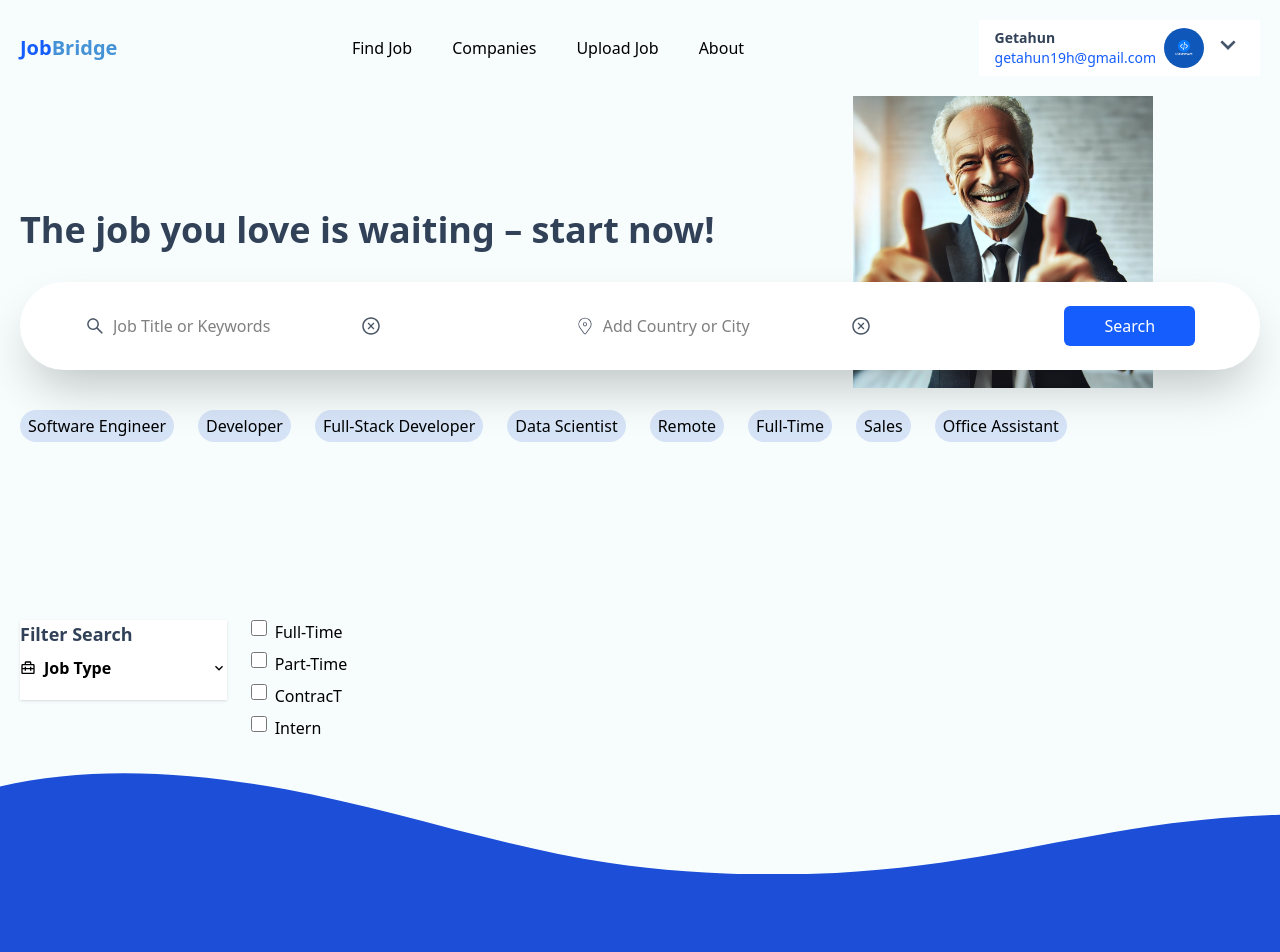
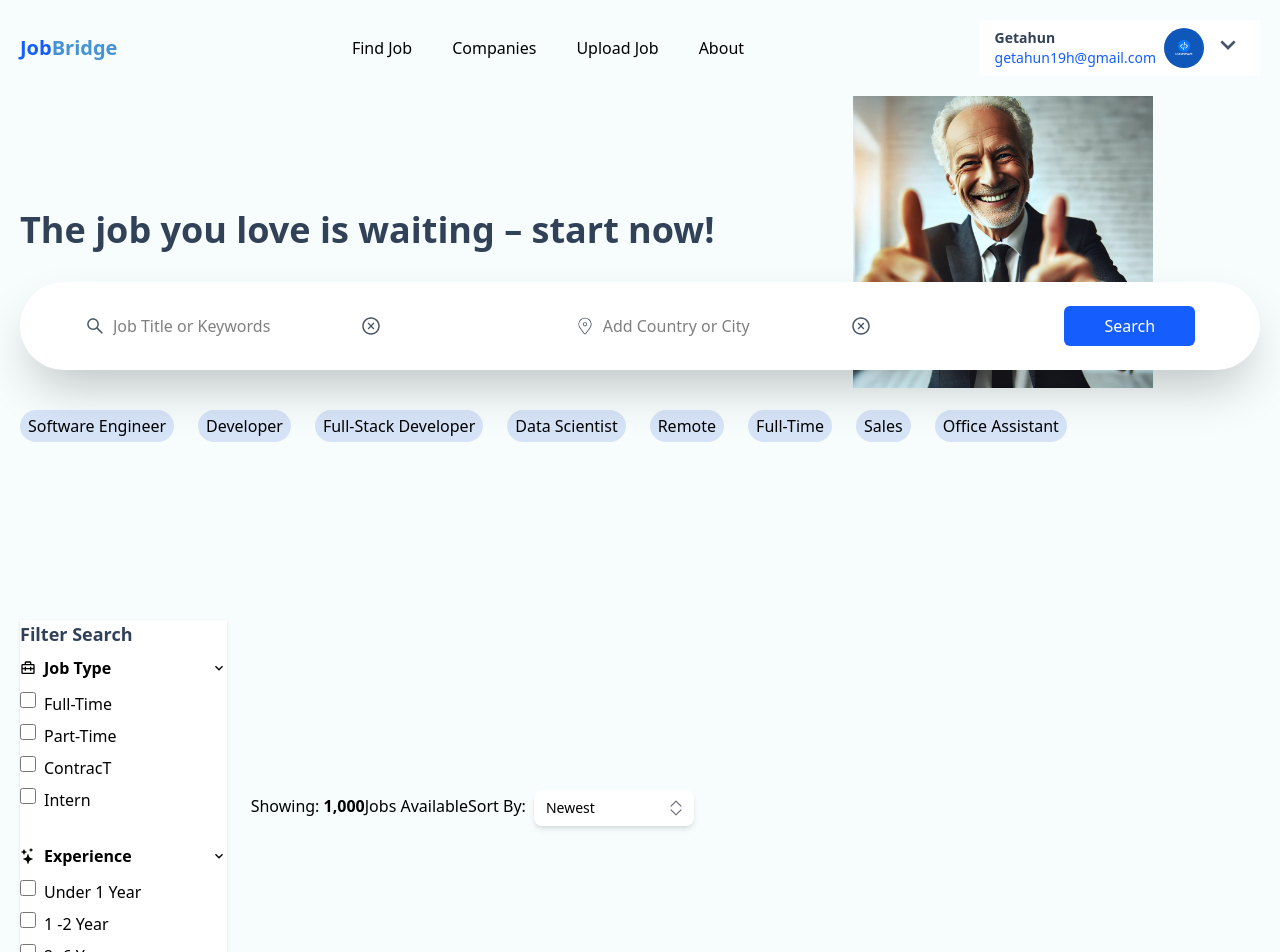
Before and after one commit to GetahunH/jobBridge-MERN, a React (Vite) app in the folder client/: page /find-jobs in a window 1280 px wide. Shown: the top 952 px of the page. Built offline with nearby package versions, Linux system fonts and the light colour scheme.

Commit message:
filter and sort jobs

```diff
--- /dev/null
+++ b/client/src/components/ListBox.jsx
@@ -0,0 +1,102 @@
+import {Fragment,useState}from 'react'
+import { Listbox, Transition } from '@headlessui/react'
+import {BsCheck2,BsChevronExpand} from 'react-icons/bs'
+
+
+
+
+const options = ["Newest","Oldest","A-Z","Z-A"];
+
+const ListBox = ({sort,setSort}) => {
+
+  return (<div className='w-[8rem] md:w-[10rem]'>
+    <Listbox value = {sort} onChange = {setSort}>
+        <div className='relative mt-1'>
+        <Listbox.Button
+    className={`
+        relative w-full cursor-default
+        rounded-lg bg-white py-2 pl-3 pr-10
+        text-left shadow-md focus:outline-none
+        focus-visible:border-indigo-500
+        focus-visible:ring-2
+        focus-visible:ring-white
+        focus-visible:ring-opacity-75
+        focus-visible:ring-offset-2
+        focus-visible:ring-offset-orange-300
+        sm:text-sm
+       `}
+   >
+
+    <span className='block truncate'>{sort}</span>
+    <span className='pointer-events-none
+    absolute inset-y-0 right-0 flex
+    items-center pr-2'>
+        <BsChevronExpand
+            className='h-5 w-5 text-gray-500'
+            aria-hidden = 'true'
+            />
+
+    </span>
+
+   </Listbox.Button>
+
+     <Transition
+       as={Fragment}
+       leave = 'transition ease-in duration-100'
+       leaveFrom = 'opacity-100'
+       leaveTo = 'opacity-0'
+       >
+
+       <Listbox.Options className='absolute mt-1
+       max-h-60 w-full overflow-auto rounded-md
+       bg-white py-1 text-base shadow-lg ring-1
+       ring-black ring-opacity-5 focus:outline-none
+       sm:text-sm'>
+
+        { options.map((op,index)=>(
+            <Listbox.Option
+            key = {index}
+            className = {({active})=>
+            `relative cursor-default
+            select-none py-2 pl-10 pr-4 ${
+                active ? 'bg-[#1d4fd830] text-[#1d4ed8]' : 'text-gray-900'
+            }`
+          }
+          value={op}
+          >
+
+            {({selected})=>(
+                <>
+                 <span
+                  className={`block truncate ${
+                    selected ? "font-medium" :
+                    "font-normal"
+                  }`}
+                 >
+                    {op}
+
+                 </span>
+               {selected ?(
+                 <span className='absolute
+                 inset-y-0 left-0 flex
+                 itmes-center pl-3
+                 text-[#1d4ed8'>
+                   <BsCheck2 className='h-5
+                   w-5' aria-hidden='true'/>
+                 </span>
+                 ):null}
+                </>
+            )}
+          </Listbox.Option>
+        ))}
+       </Listbox.Options>
+
+       </Transition>
+
+        </div>
+    </Listbox>
+  </div>
+  );
+};
+
+export default ListBox
--- a/client/src/components/index.js
+++ b/client/src/components/index.js
@@ -4,5 +4,6 @@ import CustomButton from "./CustomButton";
 import TextInput from "./TextInput";
 import SignUp from "./SignUp";
 import Header from "./Header";
+import ListBox from "./ListBox";
 
-export {Footer,Navbar,CustomButton,TextInput,SignUp,Header};
+export {Footer,Navbar,CustomButton,TextInput,SignUp,Header,ListBox};
--- a/client/src/pages/FindJobs.jsx
+++ b/client/src/pages/FindJobs.jsx
@@ -3,7 +3,9 @@ import { useLocation,useNavigate } from 'react-router-dom';
 import { Header } from '../components';
 import {MdOutlineKeyboardArrowDown} from 'react-icons/md'
 import { BiBriefcaseAlt2} from 'react-icons/bi';
-import { jobTypes } from '../utils/data';
+import { BsStars} from 'react-icons/bs';
+import { experience, jobTypes } from '../utils/data';
+import ListBox from '../components/ListBox';
 // import Input from './components/Input'
 
 
@@ -33,6 +35,11 @@ const FindJobs = () => {
       setFilterJobTypes([...filterJobTypes,val]);
     }
   };
+
+
+  const filterExperience = async (e) => {
+    setFilterExp(e);
+  }
   return (
     <div>
       <Header
@@ -74,11 +81,9 @@ const FindJobs = () => {
 
           </div>
 
-        </div>
 
-      </div>
 
-      <div className='flex flex-col gap-2'>
+          <div className='flex flex-col gap-2'>
         {jobTypes.map((jtype,index)=>(
           <div
             key={index}
@@ -96,14 +101,75 @@ const FindJobs = () => {
             </div>
         ))}
 
-      </div>
-
-     </div>
+          </div>
 
 
 
+        </div>
+
+{/* @@@@@@@@@@@@@@@@@@@@@@@@@@@@@@@@@@@@@@@@@@@@@@@@@@@@@@@@@@@@@@@@@@@@ */}
+       <div className='py-2 mt-4'>
+          <div className='flex justify-between
+          mb-3'>
+            <p className='flex items-center
+            gap-2 font-semibold'>
+            <BsStars />
+              Experience
+            </p>
+
+            <button>
+              <MdOutlineKeyboardArrowDown />
+            </button>
+          </div>
+
+          <div className='flex flex-col gap-2'>
+        {experience.map((exp)=>(
+          <div
+            key={exp.title}
+            className='flex gap-2 text-sm
+            md:text-base'
+          >
+            <input
+            type="checkbox"
+            value = {exp?.value}
+            className = 'w-4 h-4'
+            onChange = {(e)=>filterExperience(e.target.value)}
+             />
+
+             <span>{exp.title}</span>
+            </div>
+        ))}
+
+          </div>
+        </div>
+      </div>
+
+      <div className='flex flex-col md:flex-row
+      gap-0 md:gap-2 md:items-center'>
+        <div className='flex items-center
+        justify-between mb-4'>
+          <p className='text-sm md:text-base'>
+            Showing: <span
+            className='font-semibold'>1,000</span>
+              Jobs
+              Available
+          </p>
+
+          <div className='flex flex-col md:flex-row
+          gap-0 md:gap-2 md:items-center'>
+            <p className='text-sm md:text-base'>
+              Sort By:
+            </p>
+            <ListBox sort = {sort} setSort = {setSort}/>
+
+          </div>
+
+        </div>
+
+      </div>
+     </div>
     </div>
   )
 }
 
-export default FindJobs
+export default FindJobs;
--- a/client/src/redux/userSlice.js
+++ b/client/src/redux/userSlice.js
@@ -3,7 +3,7 @@ import {users} from '../utils/data'
 
 const initialState = {
 
-    user:{}, //JSON.parse(window?.localStorage?.getItem('userInfo')) ?? users[0],
+    user:JSON.parse(window?.localStorage?.getItem('userInfo')) ?? users[0],
 }
 
 const userSlice = createSlice({
```
